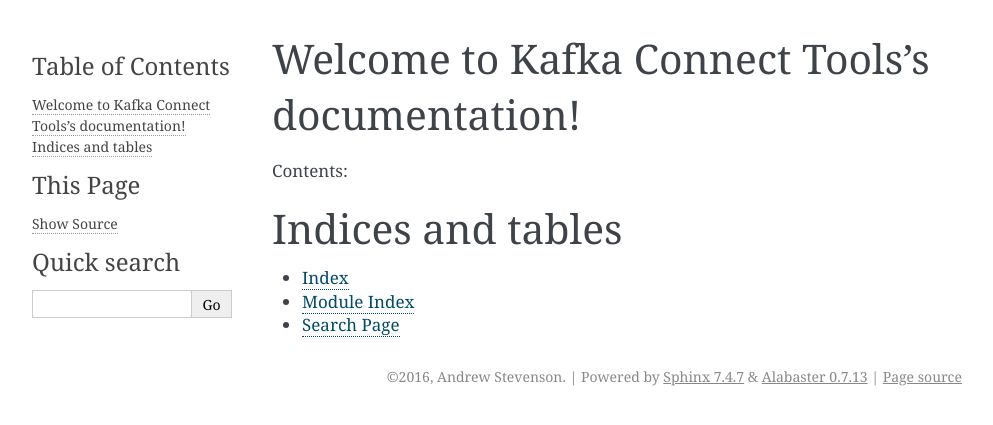
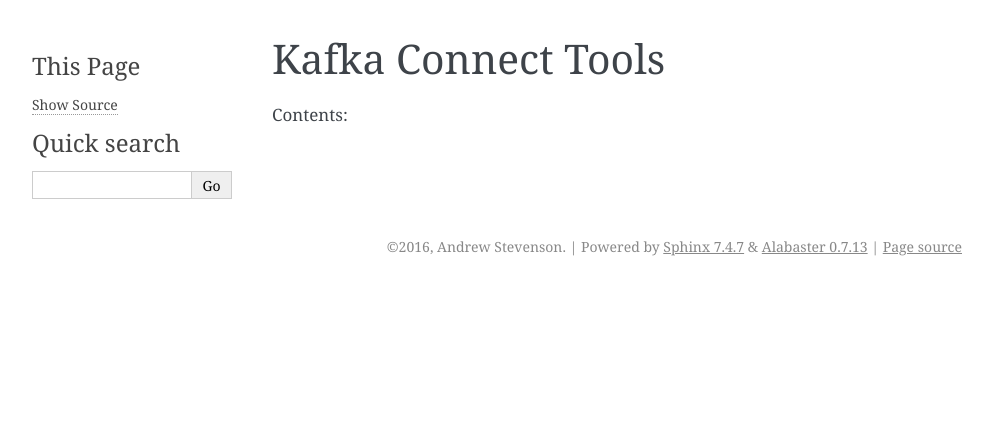
Before and after one commit to lensesio/kafka-connect-tools, a Sphinx documentation site: the page built from docs/source/index.rst, in a window 1280 px wide. Shown: the top 425 px of the page, without its empty margins (148-1141 px from the left). Built offline with Sphinx 7.4.7, drawn with Linux system fonts in a browser that asks for light colours.

Commit message:
Update index.rst

```diff
--- a/docs/source/index.rst
+++ b/docs/source/index.rst
@@ -3,19 +3,10 @@
    You can adapt this file completely to your liking, but it should at least
    contain the root `toctree` directive.
 
-Welcome to Kafka Connect Tools's documentation!
-===============================================
+Kafka Connect Tools
+===================
 
 Contents:
 
 .. toctree::
    :maxdepth: 2
-
-
-
-Indices and tables
-==================
-
-* :ref:`genindex`
-* :ref:`modindex`
-* :ref:`search`
```
